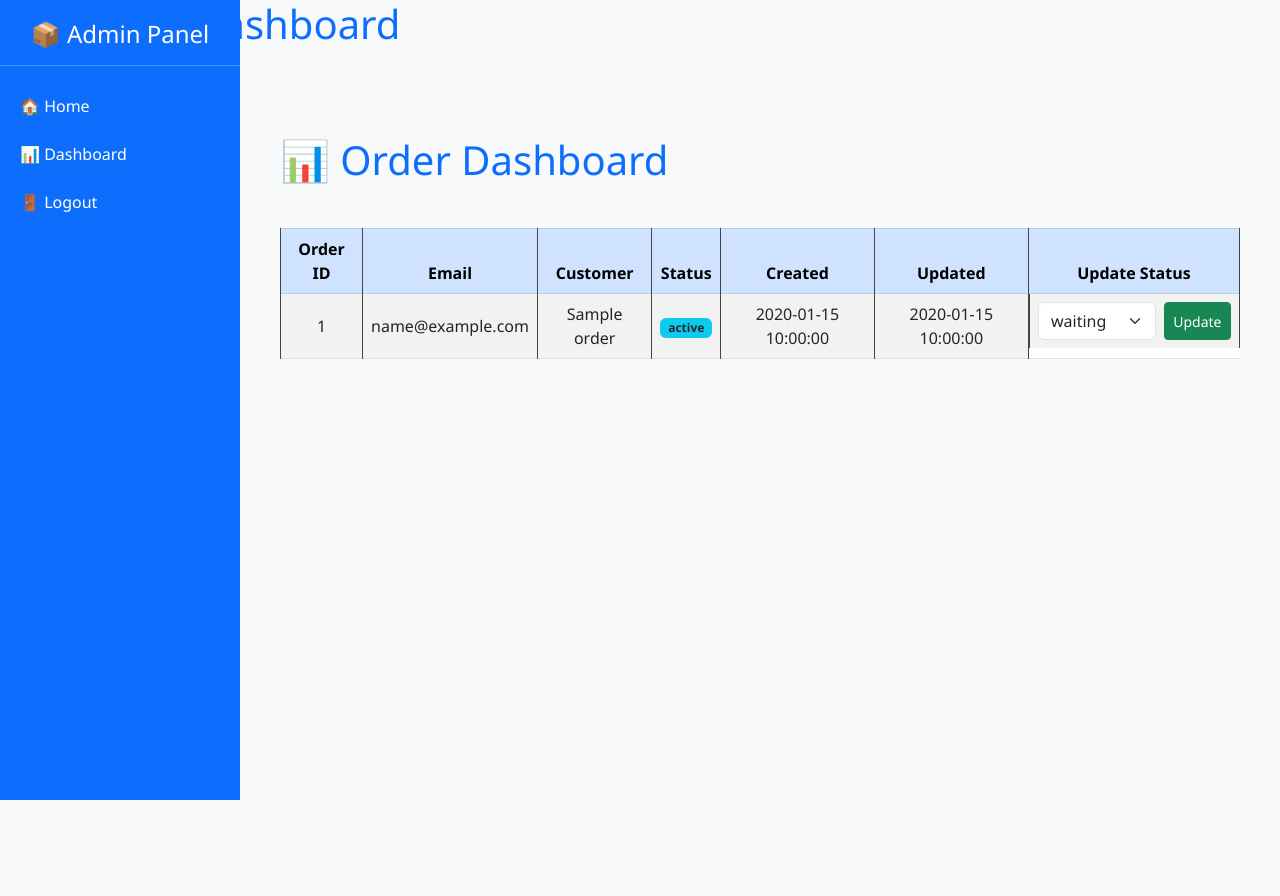
After one commit to MyDistance45/Raspberry-Pi-OSP, a PHP site: page /admin/dashboard.php in a window 1280 px wide. The commit adds this page. Run offline with PHP 8.4, Linux system fonts and the light colour scheme; the visitor is signed in with stand-in values (Sample User, id 1); tables that the repository leaves empty or names only in its code hold one stand-in row (values such as "Sample post").

Commit message:
Backup before sidebar refactor

```diff
--- /dev/null
+++ b/admin/dashboard.php
@@ -0,0 +1,89 @@
+<?php
+session_start();
+if (!isset($_SESSION['admin_logged_in'])) {
+    header("Location: login.php");
+    exit;
+}
+
+$host = "localhost";
+$user = "root";
+$pass = "";
+$db   = "order_track_db";
+
+$conn = new mysqli($host, $user, $pass, $db);
+if ($conn->connect_error) {
+    die("Connection failed: " . $conn->connect_error);
+}
+
+$result = $conn->query("SELECT order_id, email, customer_name, status, created_at, updated_at FROM orders ORDER BY created_at DESC");
+?>
+<!DOCTYPE html>
+<html lang="en">
+<head>
+  <meta charset="UTF-8">
+  <title>Admin Dashboard</title>
+  <meta name="viewport" content="width=device-width, initial-scale=1.0">
+  <link href="https://cdn.jsdelivr.net/npm/bootstrap@5.3.0/dist/css/bootstrap.min.css" rel="stylesheet">
+  <link rel="stylesheet" href="../style.css">
+  <link rel="stylesheet" href="../layout.css">
+  <h1>📊 Admin Dashboard</h1>
+<p class="text-muted">Welcome, <strong><?= htmlspecialchars($_SESSION['admin_username']) ?></strong> 👋</p>
+
+</head>
+<body>
+
+  <div class="sidebar">
+    <h4 class="text-center">📦 Admin Panel</h4>
+    <hr>
+    <a href="../index.php">🏠 Home</a>
+    <a href="dashboard.php">📊 Dashboard</a>
+    <a href="logout.php">🚪 Logout</a>
+  </div>
+
+  <div class="content">
+    <h1>📊 Order Dashboard</h1>
+
+    <div class="table-responsive mt-4">
+      <table class="table table-bordered table-striped align-middle bg-white">
+        <thead class="table-primary text-center">
+          <tr>
+            <th>Order ID</th>
+            <th>Email</th>
+            <th>Customer</th>
+            <th>Status</th>
+            <th>Created</th>
+            <th>Updated</th>
+            <th>Update Status</th>
+          </tr>
+        </thead>
+        <tbody>
+          <?php while ($row = $result->fetch_assoc()): ?>
+          <tr>
+            <form method="POST" action="update_status.php" class="d-flex align-items-center">
+              <td><?= htmlspecialchars($row['order_id']) ?></td>
+              <td><?= htmlspecialchars($row['email']) ?></td>
+              <td><?= htmlspecialchars($row['customer_name']) ?></td>
+              <td><span class="badge bg-info text-dark"><?= htmlspecialchars($row['status']) ?></span></td>
+              <td><?= htmlspecialchars($row['created_at']) ?></td>
+              <td><?= htmlspecialchars($row['updated_at']) ?></td>
+              <td class="d-flex">
+                <input type="hidden" name="order_id" value="<?= $row['order_id'] ?>">
+                <select name="new_status" class="form-select me-2" required>
+                  <option value="waiting">waiting</option>
+                  <option value="processing">processing</option>
+                  <option value="shipped">shipped</option>
+                  <option value="completed">completed</option>
+                </select>
+                <button type="submit" class="btn btn-success btn-sm">Update</button>
+              </td>
+            </form>
+          </tr>
+          <?php endwhile; ?>
+        </tbody>
+      </table>
+    </div>
+  </div>
+
+</body>
+</html>
+<?php $conn->close(); ?>
--- a/admin/logout.php
+++ b/admin/logout.php
@@ -0,0 +1,6 @@
+<?php
+session_start();
+session_unset();
+session_destroy();
+header("Location: ../index.php"); // 👈 change to login.php only if always used from /admin
+exit;
--- /dev/null
+++ b/layout.css
@@ -0,0 +1,55 @@
+* {
+    box-sizing: border-box;
+  }
+
+  body {
+    font-family: 'Segoe UI', sans-serif;
+    background-color: #f8f9fa;
+    margin: 0;
+    padding: 0;
+  }
+
+  .sidebar {
+    height: 100vh;
+    position: fixed;
+    top: 0;
+    left: 0;
+    width: 240px;
+    background-color: #0d6efd;
+    color: white;
+    padding-top: 20px;
+    transition: all 0.3s ease;
+  }
+
+  .sidebar a {
+    color: white;
+    text-decoration: none;
+    padding: 12px 20px;
+    display: block;
+    font-weight: 500;
+  }
+
+  .sidebar a:hover {
+    background-color: #0b5ed7;
+  }
+
+  .content {
+    margin-left: 240px;
+    padding: 40px;
+    transition: margin-left 0.3s ease;
+    min-height: 100vh;
+  }
+
+  /* Responsive changes */
+  @media (max-width: 768px) {
+    .sidebar {
+      width: 100%;
+      height: auto;
+      position: relative;
+    }
+
+    .content {
+      margin-left: 0;
+      padding: 20px;
+    }
+  }
--- /dev/null
+++ b/style.css
@@ -0,0 +1,53 @@
+body {
+    font-family: 'Segoe UI', sans-serif;
+}
+
+h1 {
+    color: #0d6efd;
+}
+
+a.list-group-item {
+    font-size: 1.2rem;
+    transition: 0.3s;
+}
+
+a.list-group-item:hover {
+    background-color: #0d6efd;
+    color: white;
+}
+
+table {
+    width: 100%;
+    border-collapse: collapse;
+    margin-top: 20px;
+}
+
+th, td {
+    border: 1px solid #444;
+    padding: 10px;
+    text-align: center;
+}
+
+th {
+    background-color: #1e1e1e;
+}
+
+tr:nth-child(even) {
+    background-color: #1a1a1a;
+}
+
+select, input[type="text"], input[type="password"], button {
+    padding: 8px;
+    background-color: #222;
+    border: 1px solid #666;
+    color: #fff;
+    border-radius: 4px;
+}
+
+button {
+    cursor: pointer;
+}
+
+button:hover {
+    background-color: #333;
+}
```
Also changed, not shown: admin/login.php (+75 -0 lines), admin/update_status.php (+42 -0 lines), check_status.php (+51 -14 lines), index.php (+43 -1 lines), order.php (+29 -2 lines), submit_order.php (+50 -19 lines), track.php (+27 -2 lines), assets/ordertracklogo.png (added), dashboard.php (deleted).
